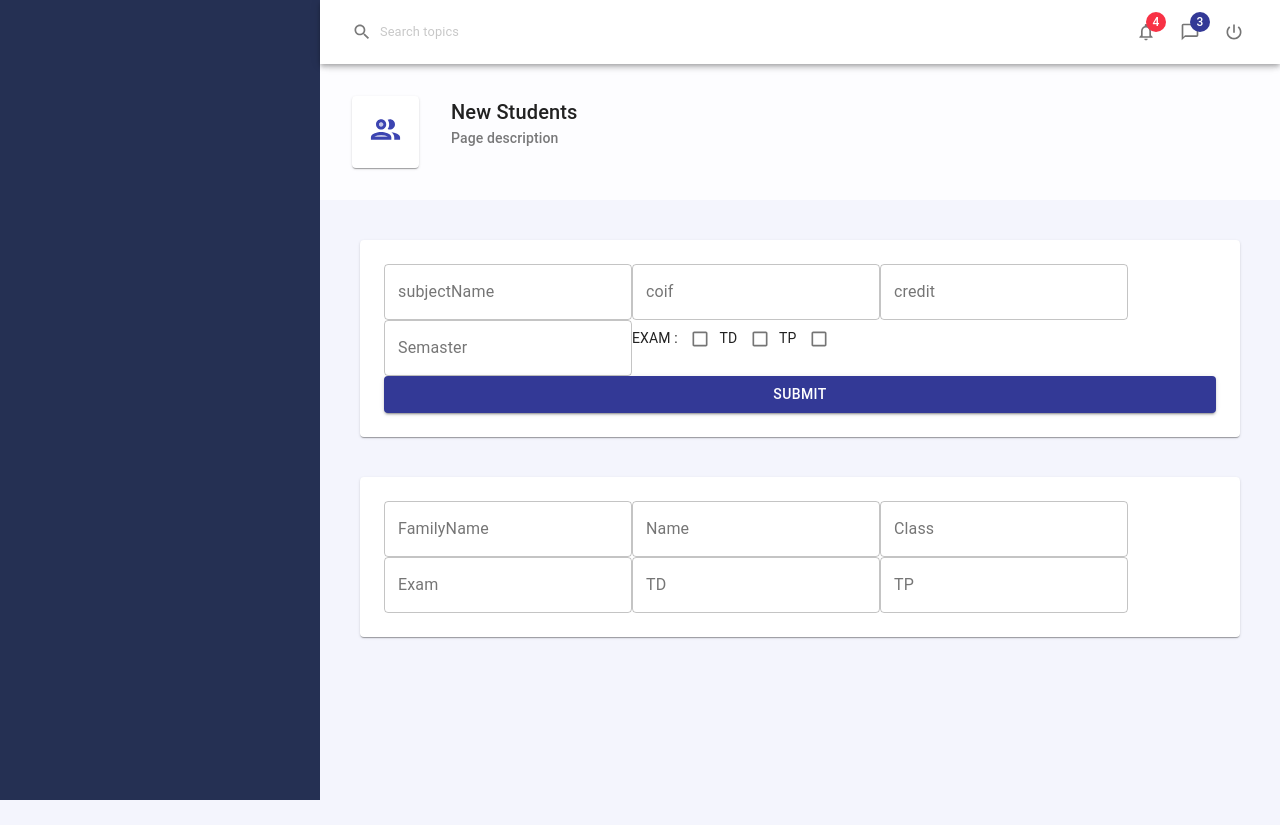
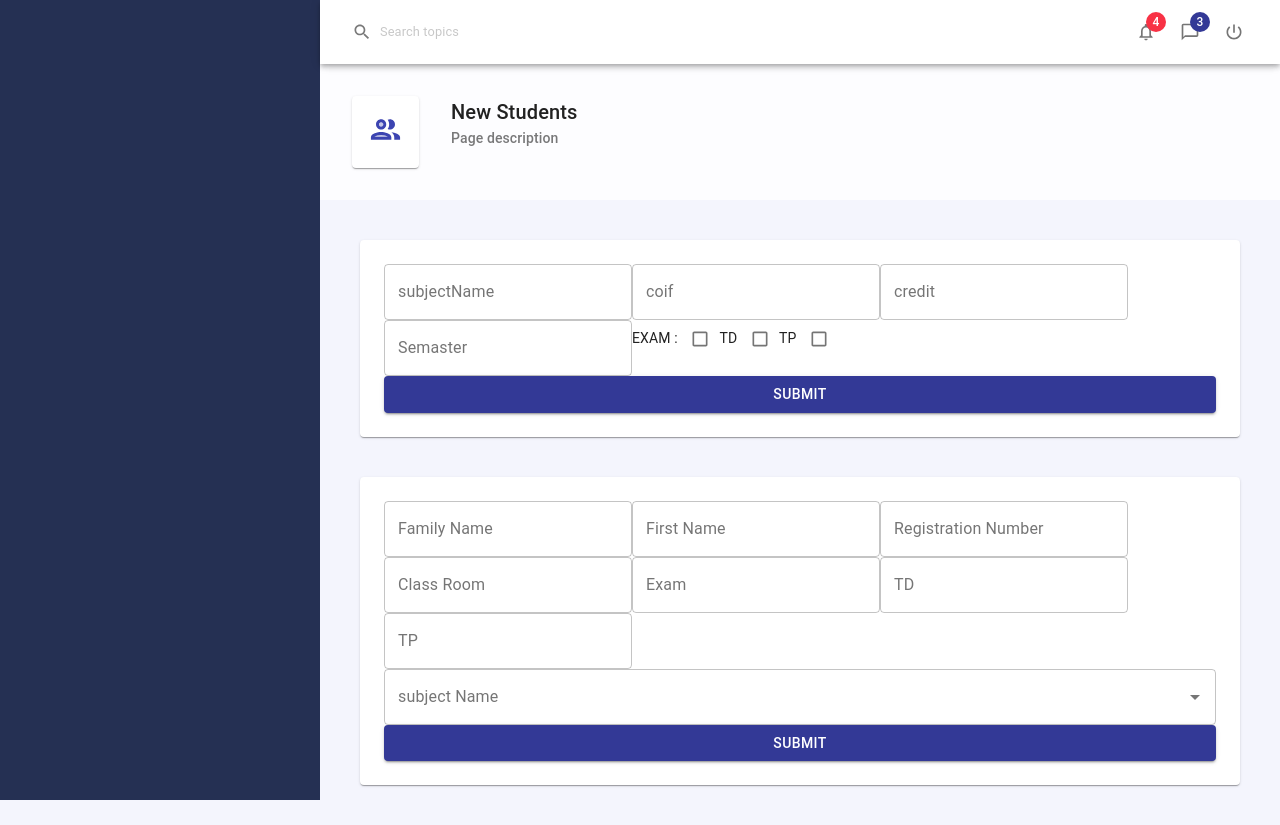
Before and after one commit to merouane2000/system-univ-FrontEnd, a React (Create React App) app: page /admin/dashboard in a window 1280 px wide. Before the commit the page ends 800 px from the top, so only its background shows below. Built offline with nearby package versions, Linux system fonts and the light colour scheme; no server answers.

Commit message:
userform

```diff
--- a/package.json
+++ b/package.json
@@ -7,10 +7,12 @@
     "@emotion/styled": "^11.8.1",
     "@material-ui/core": "^4.11.4",
     "@material-ui/icons": "^4.11.3",
+    "@material-ui/lab": "^4.0.0-alpha.61",
     "@testing-library/jest-dom": "^5.16.4",
     "@testing-library/react": "^12.1.4",
     "@testing-library/user-event": "^13.5.0",
     "axios": "^0.26.1",
+    "mui-autocomplete": "^2.0.1",
     "react": "^18.0.0",
     "react-dom": "^18.0.0",
     "react-final-form": "^6.5.9",
--- a/src/page/StudentsForm.js
+++ b/src/page/StudentsForm.js
@@ -1,72 +1,170 @@
-import React , { useState }from 'react';
-import { TextField } from '@material-ui/core';
-
- const InitialValues ={
-     FamilyName:'',
-     Name:'',
-     Class:'',
-     Notes:{
-         NameOfSubject:'',
-         Exam:null,
-         TD:null,
-         TP:null,
-     },
-
-     MoyenneSe1:0,
-     MoyenneSe2:0,
-     MoyenneGe:0,
-}
+import React, { useState, useEffect } from "react";
+import { TextField } from "@material-ui/core";
+import Autocomplete from "@material-ui/lab/Autocomplete";
+import axios from "axios";
+import Button from "@material-ui/core/Button";
 
 const StudentsForm = () => {
-    const [value , setValue] = useState(InitialValues)
+  const handleSubmite = (e) => {
+    e.preventDefault();
+    axios
+    .post(
+      "http://localhost:4000/student",
+      {
+       values: value,
+       datas:data
+
+      },
+      { headers: { "Content-Type": "application/json" } }
+      )
+      .then((res) => {
+      console.log(res)
+      })
+      .catch((error) => {
+        console.log(error.data);
+      });
+  };
+
+  const handleChange = (e) => {
+    setValue({
+      ...value,
+      [e.target.name]: e.target.value,
+    });
+  };
+
+  const [value, setValue] = useState({
+    FirstName: "",
+    FamilyName: "",
+    ClassRoom: "",
+    RegistrationNumber: null,
+    Points: {
+      subjectName: "",
+      Exam: null,
+      TD: null,
+      TP: null,
+    },
+  });
+
+  const handleAddSubjectName = (e) => {
+    setValue({
+      ...value,
+      Points: {
+        ...value.Points,
+        [e.target.name]: e.target.value,
+      },
+    });
+  };
+  const handleAddEXAM = (e) => {
+    setValue({
+      ...value,
+      Points: {
+        ...value.Points,
+        [e.target.name]: e.target.value,
+      },
+    });
+  };
+  const handleAddTP = (e) => {
+    setValue({
+      ...value,
+      Points: {
+        ...value.Points,
+        [e.target.name]: e.target.value,
+      },
+    });
+  };
+  const handleAddTD = (e) => {
+    setValue({
+      ...value,
+      Points: {
+        ...value.Points,
+        [e.target.name]: e.target.value,
+      },
+    });
+  };
+
+  const [data, setData] = useState([]);
+
+  useEffect(() => {
+    axios.get("http://localhost:4000/get-subject").then((res) => {
+      let getdata = res.data;
+      setData(getdata);
+      console.log(data);
+    });
+  }, []);
 
   return (
     <form>
       <TextField
         variant="outlined"
-            label='FamilyName'
-            name='FamilyName'
-            value={value.FamilyName}
-
+        label="Family Name"
+        name="FamilyName"
+        onChange={handleChange}
       />
       <TextField
         variant="outlined"
-            label='Name'
-            name='Name'
-            value={value.Name}
-
+        label="First Name"
+        name="FirstName"
+        onChange={handleChange}
       />
       <TextField
         variant="outlined"
-            label='Class'
-            name='Class'
-            value={value.Class}
-
+        label="Registration Number"
+        name="RegistrationNumber"
+        onChange={handleChange}
       />
       <TextField
         variant="outlined"
-            label='Exam'
-            name='Exam'
-            value={value.Notes.Exam}
-
+        label="Class Room"
+        name="ClassRoom"
+        onChange={handleChange}
       />
       <TextField
         variant="outlined"
-            label='TD'
-            name='TD'
-            value={value.Notes.TD}
-
+        label="Exam"
+        name="Exam"
+        value={value.Points.Exam}
+        onChange={handleAddEXAM}
       />
       <TextField
         variant="outlined"
-            label='TP'
-            name='TP'
-            value={value.Notes.TP}
-
+        label="TD"
+        value={value.Points.TD}
+        name="TD"
+        onChange={handleAddTD}
+      />
+      <TextField
+        variant="outlined"
+        label="TP"
+        value={value.Points.TP}
+        name="TP"
+        onChange={handleAddTP}
       />
 
+      <Autocomplete
+        options={data}
+        getOptionLabel={(option) => option.subjectName}
+        renderInput={(params) => (
+          <TextField
+            value={value.Points.subjectName}
+            label="subject Name"
+            variant="outlined"
+            name="subjectName"
+            onSelect={handleAddSubjectName}
+            {...params}
+          />
+        )}
+      />
+      <Button
+        type="submit"
+        fullWidth
+        variant="contained"
+        color="primary"
+        onClick={handleSubmite}
+      >
+        Submit
+      </Button>
     </form>
   );
-}
+};
 
 export default StudentsForm;
--- a/src/page/SubjectForm.js
+++ b/src/page/SubjectForm.js
@@ -8,9 +8,9 @@ const InitialValues = {
   subjectName: "",
   coif: null,
   credit: null,
-  EXAM: "",
-  TP: "",
-  TD: "",
+  EXAM: false,
+  TP: false,
+  TD: false,
   Semaster: "",
 };
 
@@ -73,21 +73,21 @@ const SubjectForm = () => {
       EXAM :{" "}
       <Checkbox
         name="EXAM"
-        value='EXAM'
+        value={true}
         size="small"
         onChange={handleChange}
       />
       TD{" "}
       <Checkbox
         name="TD"
-        value='TD'
+        value={true}
         size="small"
         onChange={handleChange}
       />
       TP{" "}
       <Checkbox
         name="TP"
-        value='TP'
+        value={true}
         size="small"
         onChange={handleChange}
       />
```
Also changed, not shown: 1 other file (tests, documents, lock files or other folders). Lines whose indentation alone changed are shown as unchanged.
